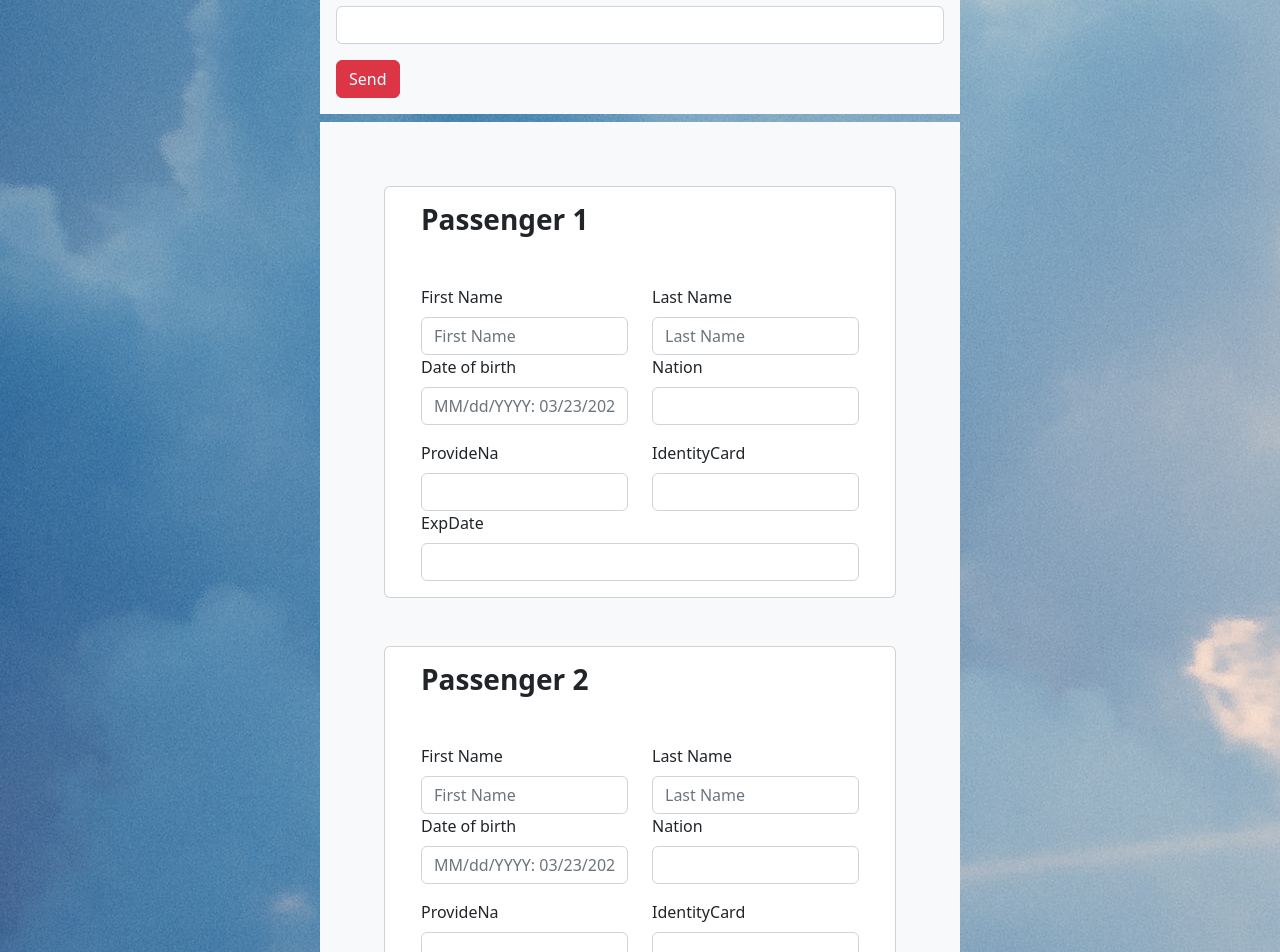
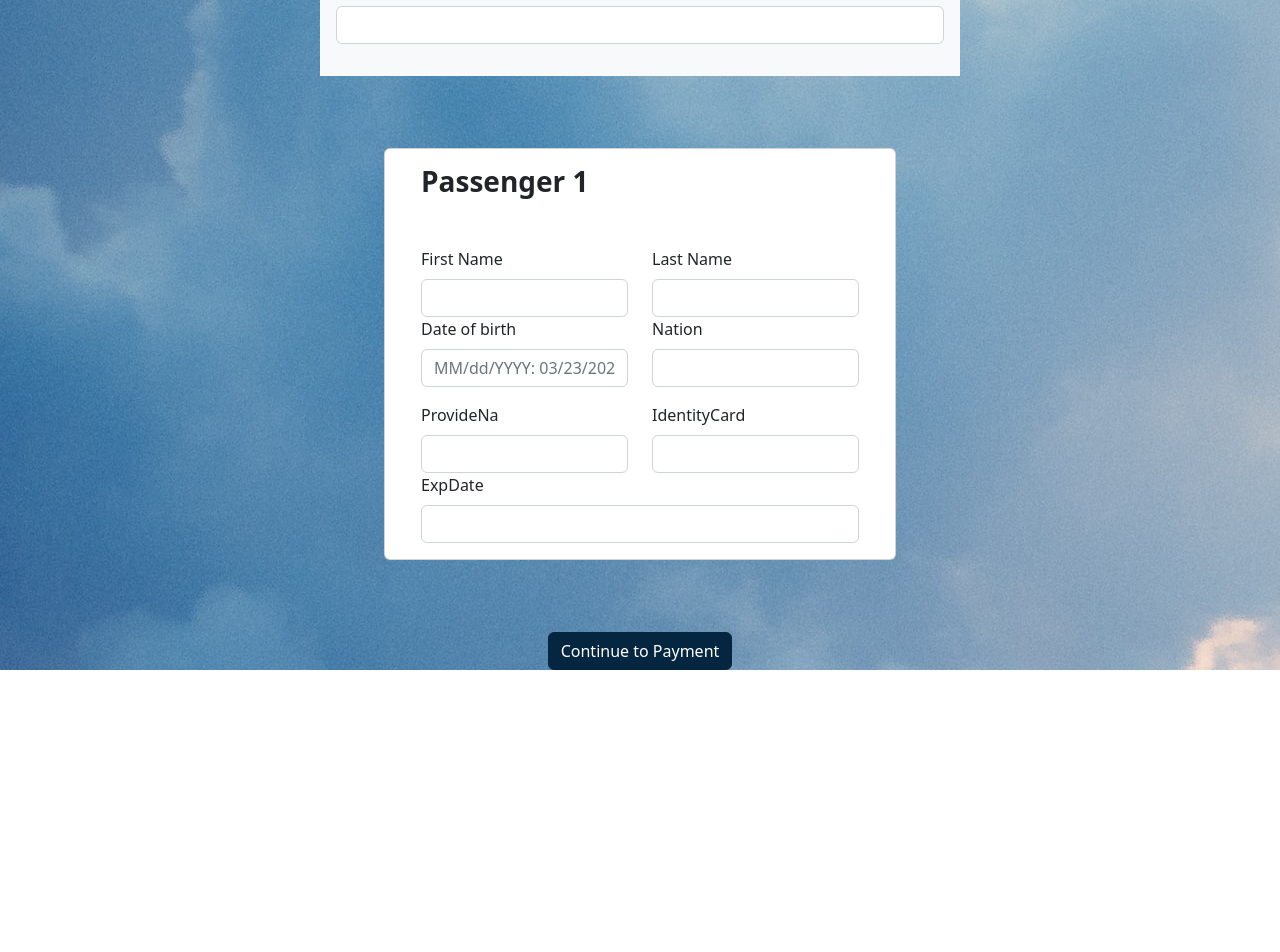
Before and after one commit to OrientDN-InternalProjects/2023SEInternSS1-ticket-booking-ui, a React (Vite) app in the folder bookingticketui/: page /passenger-form/1 in a window 1280 px wide. Shown: the part 522-1474 px from the top of the page. After the commit the page ends 1192 px from the top, so only its background shows below. Built offline with nearby package versions, Linux system fonts and the light colour scheme.

Commit message:
finish form passenger infor

```diff
--- a/bookingticketui/src/components/contact-form/contact-form.jsx
+++ b/bookingticketui/src/components/contact-form/contact-form.jsx
@@ -1,8 +1,9 @@
 import axios from "axios";
-import React, { useState } from "react";
+import React, { useState, useContext } from "react";
 import { Container } from "react-bootstrap";
 const err = "Error has occured";
 import { useNavigate } from "react-router-dom";
+import { AppContext } from "../../states/app-context";
 const ContactForm = () => {
   const navigate = useNavigate();
   const [formStatus, setFormStatus] = useState("Send");
@@ -13,14 +14,20 @@ const ContactForm = () => {
     email: "",
     phoneNumber: "",
   });
-
+  const { flight, setFlight } = useContext(AppContext);
   const handleChange = (event) => {
     setConFom({
       ...conFom,
       [event.target.name]: event.target.value,
     });
+    setFlight({
+      ...flight,
+      ["contact"]: {
+        ...conFom,
+        [event.target.name]: event.target.value,
+      },
+    });
   };
-
   const submitForm = async (event) => {
     event.preventDefault();
     try {
@@ -32,11 +39,9 @@ const ContactForm = () => {
         phoneNumber: conFom.phoneNumber,
       });
       alert("Create contact sucessful");
-      navigate("/passenger-form");
     } catch (error) {
       console.log(error);
       alert("Create fail");
-      navigate("/passenger-form");
     }
   };
 
@@ -44,7 +49,7 @@ const ContactForm = () => {
     <Container className="w-50 p-3 mb-2 bg-light text-dark">
       <h1 id="contactheader">Contact details</h1>
 
-      <form onSubmit={submitForm}>
+      <form>
         {/* First Name form   */}
         <div className="mb-3">
           <label className="form-label" htmlFor="FirstName">
@@ -118,10 +123,6 @@ const ContactForm = () => {
             required
           />
         </div>
-
-        <button className="btn btn-danger" type="submit">
-          {formStatus}
-        </button>
       </form>
     </Container>
   );
--- a/bookingticketui/src/components/passenger-form/passenger-form.jsx
+++ b/bookingticketui/src/components/passenger-form/passenger-form.jsx
@@ -6,21 +6,35 @@ import Form from "react-bootstrap/Form";
 import Row from "react-bootstrap/Row";
 import { AppContext } from "../../states/app-context";
 const Passenger = () => {
-  const { response } = useContext(AppContext);
+  const { response, setFlight, flight } = useContext(AppContext);
   const [index, setIndex] = useState(0);
-  let [i, setI] = useState(0);
-  const [inputFields, setInputFields] = useState([]);
+  const [inputFields, setInputFields] = useState([
+    {
+      firstName: "",
+      lastName: "",
+      dateOfBirth: "",
+      nation: "",
+      identifyCard: "",
+      provideNa: "",
+      expDate: "",
+    },
+  ]);
+
   const handleFormChange = (index, event) => {
+    event.preventDefault();
     let data = [...inputFields];
     data[index][event.target.name] = event.target.value;
     setInputFields(data);
+    setFlight({
+      ...flight,
+      ["passes"]: {
+        ...inputFields,
+      },
+    });
   };
 
   useEffect(() => {
     setIndex(parseInt(response.numPeople));
-  }, [parseInt(response.numPeople)]);
-
-  useEffect(() => {
     let newfield = {
       firstName: "",
       lastName: "",
@@ -30,93 +44,21 @@ const Passenger = () => {
       provideNa: "",
       expDate: "",
     };
-    for (let i = 0; i <= index; i++) {
+    for (let i = 1; i < index; i++) {
       setInputFields((prev) => [...prev, newfield]);
+      console.log(i);
     }
   }, [index]);
-
+  console.log(inputFields);
   return (
-    <Container className="w-50 p-3 mb-2 bg-light text-dark">
-      {inputFields.map((input, index) => {
+    <Container className="w-50 p-3 mb-2 text-dark">
+      <form>
+        {inputFields.map((value, index) => {
           return (
-          // <Form
-          //   key={index}
-          //   style={{ marginTop: "10px", marginBottom: "10px" }}
-          // >
-          //   <h1>Passenger details</h1>
-          //   <Row className="mb-3">
-          //     <Form.Group as={Col} controlId="formGridEmail">
-          //       <Form.Label>First Name</Form.Label>
-          //       <Form.Control
-          //         name="firstName"
-          //         type="text"
-          //         placeholder="First Name"
-          //         value={input.firstName}
-          //         onChange={(event) => handleFormChange(index, event)}
-          //       />
-          //     </Form.Group>
-
-          //     <Form.Group as={Col} controlId="formGridPassword">
-          //       <Form.Label>Last Name</Form.Label>
-          //       <Form.Control
-          //         name="lastName"
-          //         type="text"
-          //         placeholder="Last Name"
-          //         value={input.lastName}
-          //         onChange={(event) => handleFormChange(index, event)}
-          //       />
-          //     </Form.Group>
-          //   </Row>
-
-          //   <Form.Group className="mb-3" controlId="formGridAddress1">
-          //     <Form.Label>Date of birth</Form.Label>
-          //     <Form.Control
-          //       name="dateOfBirth"
-          //       placeholder="MM/dd/YYYY: 03/23/2023"
-          //       value={input.dateOfBirth}
-          //       onChange={(event) => handleFormChange(index, event)}
-          //     />
-          //   </Form.Group>
-
-          //   <Form.Group className="mb-3" controlId="formGridAddress2">
-          //     <Form.Label>Nation</Form.Label>
-          //     <Form.Control
-          //       name="nation"
-          //       value={input.nation}
-          //       onChange={(event) => handleFormChange(index, event)}
-          //     />
-          //   </Form.Group>
-
-          //   <Row className="mb-3">
-          //     <Form.Group as={Col} controlId="formGridCity">
-          //       <Form.Label>IdentityCard</Form.Label>
-          //       <Form.Control
-          //         name="identifyCard"
-          //         value={input.identifyCard}
-          //         onChange={(event) => handleFormChange(index, event)}
-          //       />
-          //     </Form.Group>
-
-          //     <Form.Group as={Col} controlId="formGridState">
-          //       <Form.Label>ProvideNa</Form.Label>
-          //       <Form.Control
-          //         name="provideNa"
-          //         value={input.provideNa}
-          //         onChange={(event) => handleFormChange(index, event)}
-          //       />
-          //     </Form.Group>
-
-          //     <Form.Group as={Col} controlId="formGridZip">
-          //       <Form.Label>ExpDate</Form.Label>
-          //       <Form.Control
-          //         name="expDate"
-          //         value={input.expDate}
-          //         onChange={(event) => handleFormChange(index, event)}
-          //       />
-          //     </Form.Group>
-          //   </Row>
-          // </Form>
-          <Row className="justify-content-center align-items-center m-5">
+            <Row
+              key={index}
+              className="justify-content-center align-items-center m-5"
+            >
               <Card>
                 <Card.Body className="px-4">
                   <h3 className="fw-bold mb-4 pb-2 pb-md-0 mb-md-5">
@@ -125,26 +67,22 @@ const Passenger = () => {
 
                   <Row>
                     <Col md="6">
-                    <Form.Group as={Col}>
+                      <Form.Group controlId="formGridFirstName">
                         <Form.Label>First Name</Form.Label>
                         <Form.Control
                           name="firstName"
                           type="text"
-                        placeholder="First Name"
-                        value={input.firstName}
                           onChange={(event) => handleFormChange(index, event)}
                         />
                       </Form.Group>
                     </Col>
 
                     <Col md="6">
-                    <Form.Group as={Col} controlId="formGridPassword">
+                      <Form.Group controlId="formGridLastName">
                         <Form.Label>Last Name</Form.Label>
                         <Form.Control
                           name="lastName"
                           type="text"
-                        placeholder="Last Name"
-                        value={input.lastName}
                           onChange={(event) => handleFormChange(index, event)}
                         />
                       </Form.Group>
@@ -158,7 +96,6 @@ const Passenger = () => {
                         <Form.Control
                           name="dateOfBirth"
                           placeholder="MM/dd/YYYY: 03/23/2023"
-                        value={input.dateOfBirth}
                           onChange={(event) => handleFormChange(index, event)}
                         />
                       </Form.Group>
@@ -168,7 +105,7 @@ const Passenger = () => {
                         <Form.Label>Nation</Form.Label>
                         <Form.Control
                           name="nation"
-                        value={input.nation}
+                          type="text"
                           onChange={(event) => handleFormChange(index, event)}
                         />
                       </Form.Group>
@@ -181,7 +118,6 @@ const Passenger = () => {
                         <Form.Label>ProvideNa</Form.Label>
                         <Form.Control
                           name="provideNa"
-                        value={input.provideNa}
                           onChange={(event) => handleFormChange(index, event)}
                         />
                       </Form.Group>
@@ -192,7 +128,6 @@ const Passenger = () => {
                         <Form.Label>IdentityCard</Form.Label>
                         <Form.Control
                           name="identifyCard"
-                        value={input.identifyCard}
                           onChange={(event) => handleFormChange(index, event)}
                         />
                       </Form.Group>
@@ -203,7 +138,6 @@ const Passenger = () => {
                       <Form.Label>ExpDate</Form.Label>
                       <Form.Control
                         name="expDate"
-                      value={input.expDate}
                         onChange={(event) => handleFormChange(index, event)}
                       />
                     </Form.Group>
@@ -213,6 +147,7 @@ const Passenger = () => {
             </Row>
           );
         })}
+      </form>
     </Container>
   );
 };
--- a/bookingticketui/src/pages/passenger-page/passenger-page.jsx
+++ b/bookingticketui/src/pages/passenger-page/passenger-page.jsx
@@ -1,8 +1,9 @@
-import React from "react";
+import React, { useContext } from "react";
 import Passenger from "../../components/passenger-form/passenger-form";
 import ContactForm from "../../components/contact-form/contact-form";
-
+import { AppContext } from "../../states/app-context";
 const PassengerPage = () => {
+  const { flight } = useContext(AppContext);
   return (
     <div>
       <div>
@@ -11,6 +12,11 @@ const PassengerPage = () => {
       <div>
         <Passenger />
       </div>
+      <div class="text-center">
+        <button type="button" class="btn btn-primary">
+          Continue to Payment
+        </button>
+      </div>
     </div>
   );
 };
--- a/bookingticketui/src/states/app-context.jsx
+++ b/bookingticketui/src/states/app-context.jsx
@@ -9,9 +9,34 @@ export const AppProvider = ({ children }) => {
     dateDepart: "",
     numPeople: 1.0,
   });
-  const [flight, setFlight] = useState();
+  const [flight, setFlight] = useState({
+    contact: {
+      firstName: "",
+      middleName: "",
+      lastName: "",
+      email: "",
+      phoneNumber: "",
+    },
+    isRoundFlight: false,
+    isBusiness: false,
+    userId: null,
+    flightId: "",
+    roundFlightId: "",
+    passes: [
+      {
+        firstName: "",
+        lastName: "",
+        dateOfBirth: "",
+        nation: "",
+        identityCard: "",
+        provideNa: "",
+        expDate: "",
+      },
+    ],
+    services: [],
+  });
   return (
-    <AppContext.Provider value={{ response, setResponse }}>
+    <AppContext.Provider value={{ response, setResponse, setFlight, flight }}>
       {children}
     </AppContext.Provider>
   );
```
Also changed, not shown: bookingticketui/src/pages/search-results-page/search-results.jsx (+15 -11 lines), bookingticketui/src/services/booking-service.js (added, +36 -0 lines). Lines whose indentation alone changed are shown as unchanged.
